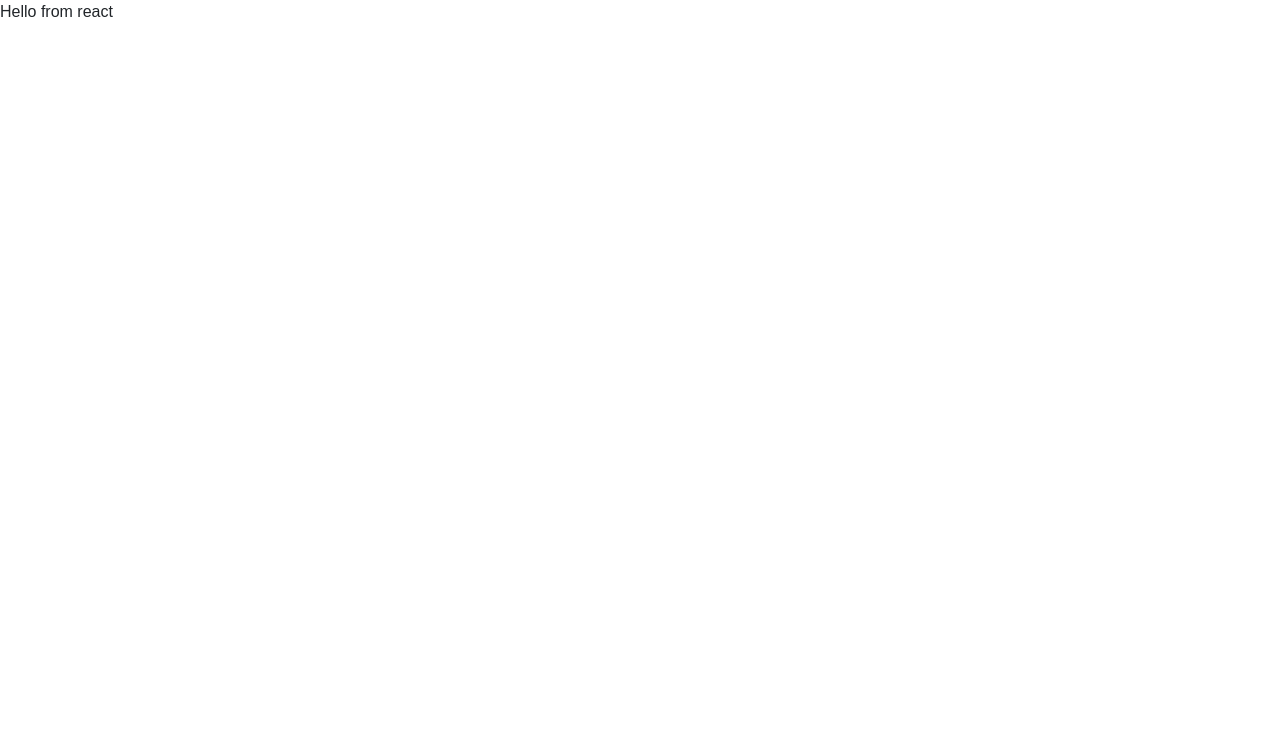
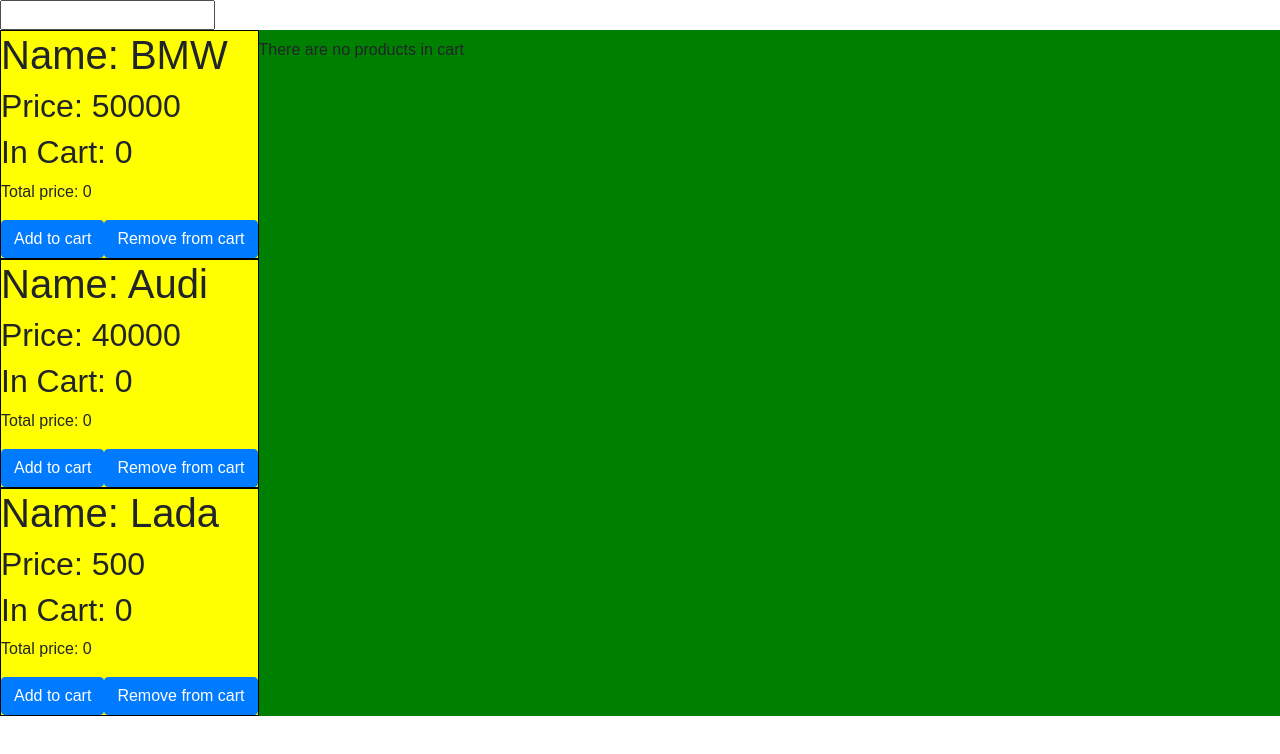
Before and after one commit to Yuriy1988/react_for_students, a React app: page / in a window 1280 px wide. Shown: the top 754 px of the page. Built offline with nearby package versions, Linux system fonts and the light colour scheme.

Commit message:
1 lection

```diff
--- a/src/App.js
+++ b/src/core/App.js
@@ -1,11 +1,11 @@
 import React, { Component } from 'react';
 
+import Shop from '../features/shop/shop-component';
+
 class App extends Component {
-
   render() {
-
     return (
-      <div>Hello from react</div>
+      <Shop />
     );
   }
 }
--- /dev/null
+++ b/src/features/shop/cart/cart-component.js
@@ -0,0 +1,27 @@
+import React from 'react';
+
+const Cart = (props) => {
+  const { products } = props;
+  const totalPrice = products.reduce((acc, p) => {
+    const price = p.inCart * p.price;
+    return acc + price;
+  }, 0);
+
+  const productsInCart = products
+    .filter(p => p.inCart > 0)
+    .map(p => p.name)
+    .join();
+
+  return (
+    <div>
+      <h1>{productsInCart}</h1>
+      {
+        productsInCart.length
+          ? totalPrice
+          : 'There are no products in cart'
+      }
+    </div>
+  );
+};
+
+export default Cart;
--- /dev/null
+++ b/src/features/shop/filter/filter-component.js
@@ -0,0 +1,15 @@
+import React from 'react';
+
+const Filter = (props) => {
+  const { handleFilterChange, value } = props;
+  return (
+    <div>
+      <input
+        onChange={handleFilterChange}
+        value={value}
+      />
+    </div>
+  );
+};
+
+export default Filter;
--- /dev/null
+++ b/src/features/shop/produc-list/product-list-component.js
@@ -0,0 +1,25 @@
+import React from 'react';
+import Product from '../product/product-component';
+
+const ProductList = (props) => {
+  const { products, addToCart, removeFromCart } = props;
+
+  return (
+    <div className={props.className}>
+      {
+        products.map(p => {
+          return (
+            <Product
+              addToCart={addToCart}
+              removeFromCart={removeFromCart}
+              product={p}
+              key={p.name}
+            />
+          );
+        })
+      }
+    </div>
+  );
+};
+
+export default ProductList;
--- /dev/null
+++ b/src/features/shop/product/product-component.js
@@ -0,0 +1,27 @@
+import React from 'react';
+
+import Button from '../../../shared/components/button/button-component';
+
+const Product = (props) => {
+  const { product, addToCart, removeFromCart } = props;
+
+  return (
+    <div
+      className={props.className}
+      style={{ border: '1px solid black' }}
+    >
+      <h1>Name: {product.name}</h1>
+      <h2>Price: {product.price}</h2>
+      <h2>In Cart: {product.inCart}</h2>
+      <p>Total price: {product.price * product.inCart}</p>
+      <Button onClick={addToCart.bind(null, product.name)}>
+        Add to cart
+      </Button>
+      <Button onClick={removeFromCart.bind(null, product.name)}>
+        Remove from cart
+      </Button>
+    </div>
+  );
+};
+
+export default Product;
--- /dev/null
+++ b/src/features/shop/shop-component.js
@@ -0,0 +1,101 @@
+import React from 'react';
+
+import ProductList from './produc-list/product-list-component';
+import Cart from "./cart/cart-component";
+import Filter from './filter/filter-component';
+import styles from './shop.module.scss';
+
+const cars = [
+  {
+    name: 'BMW',
+    price: '50000',
+    inCart: 0,
+  }, {
+    name: 'Audi',
+    price: '40000',
+    inCart: 0,
+  }, {
+    name: 'Lada',
+    price: '500',
+    inCart: 0,
+  },
+];
+
+class Shop extends React.Component {
+
+  constructor(props) {
+    super(props);
+
+    this.state = {
+      cars,
+      filterValue: '',
+    };
+  }
+
+  addToCart = (name) => {
+    this.setState({
+      cars: this.state.cars.map(c => {
+        return c.name === name
+          ? { ...c, inCart: c.inCart + 1 }
+          : c;
+      }),
+    });
+  };
+
+  removeFromCart = (name) => {
+    this.setState({
+      cars: this.state.cars.map(c => {
+        return c.name === name
+          ? { ...c, inCart: c.inCart - 1 }
+          : c;
+      }),
+    });
+  };
+
+  handleFilterChange = (e) => {
+    if (!e.target.value) {
+      this.setState({
+        filterValue: e.target.value,
+        filteredProducts: this.state.cars,
+      });
+      return;
+    }
+
+    const filteredProducts = this.state.cars.filter(p => {
+      return p.name.includes(e.target.value);
+    });
+
+    this.setState({
+      filterValue: e.target.value,
+      filteredProducts,
+    });
+  };
+
+  render() {
+    const { cars, filterValue, filteredProducts } = this.state;
+    console.log('filteredProducts', filteredProducts);
+
+    return (
+      <div >
+        <Filter
+          handleFilterChange={this.handleFilterChange}
+          value={filterValue}
+        />
+        <div className={styles.shop}>
+          <ProductList
+            addToCart={this.addToCart}
+            removeFromCart={this.removeFromCart}
+            products={cars}
+            className={styles.productList}
+          />
+          <Cart
+            products={cars}
+          />
+        </div>
+      </div>
+    );
+  }
+}
+
+
+export default Shop;
--- /dev/null
+++ b/src/features/shop/shop.module.scss
@@ -0,0 +1,8 @@
+.shop {
+  display: flex;
+  background-color: green;
+}
+
+.productList {
+  background-color: yellow;
+}
--- a/src/index.js
+++ b/src/index.js
@@ -2,7 +2,7 @@
 import { render } from 'react-dom';
 import 'bootstrap/dist/css/bootstrap.css';
 import './index.css';
-import App from './App';
+import App from './core/App';
 
 const mountApp = document.getElementById('root');
 render(
--- /dev/null
+++ b/src/shared/components/button/button-component.js
@@ -0,0 +1,16 @@
+import React from 'react';
+
+const Button = (props) => {
+  const { children, onClick } = props;
+
+  return (
+    <button
+      className='btn btn-primary'
+      onClick={onClick}
+    >
+      {children}
+    </button>
+  );
+};
+
+export default Button;
```
Also changed, not shown: src/features/shop/cart/cart.scss (added), src/features/shop/produc-list/product-lsit.scss (added).
